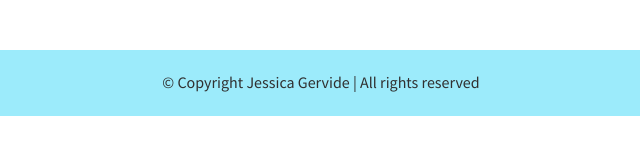
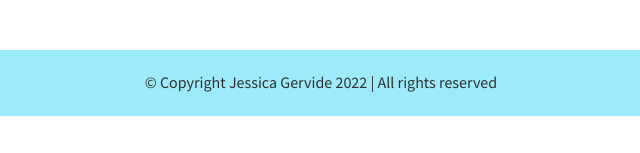
Before and after one commit to JessicaGervide/Weather-API, a plain HTML site: page index.html in a window 1280 px wide. Shown: the part 684-837 px from the top of the page, 319-959 px from the left. Drawn offline with nearby package versions, Linux system fonts and the light colour scheme; no server answers.

Commit message:
Changed footer

```diff
--- a/index.html
+++ b/index.html
@@ -50,7 +50,7 @@
             </main>
             <footer>
                 <p class="fs__small fw__regular">
-                    © Copyright Jessica Gervide | All rights reserved
+                    © Copyright Jessica Gervide 2022 | All rights reserved
                 </p>
             </footer>
         </div>
```
